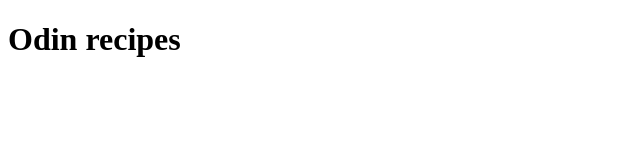
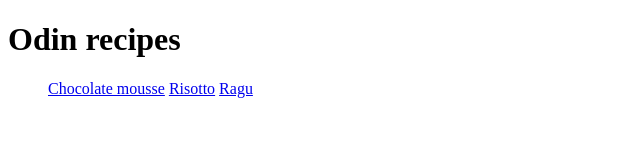
Before and after one commit to OlexandrHumeniuk/odin-recipes, a plain HTML site: page index.html in a window 1280 px wide. Shown: the whole page, without its empty margins (0-640 px from the left). Drawn offline with Linux system fonts and the light colour scheme.

Commit message:
added index page structure

```diff
--- a/index.html
+++ b/index.html
@@ -8,6 +8,10 @@
 </head>
 <body>
     <h1>Odin recipes</h1>
-    <a href="./recipes/mousse.html"></a>
+    <ul>
+        <a href="./recipes/mousse.html">Chocolate mousse</a>
+        <a href="./recipes/risotto.html">Risotto</a>
+        <a href="./recipes/ragu.html">Ragu</a>
+    </ul>
 </body>
 </html>
```
